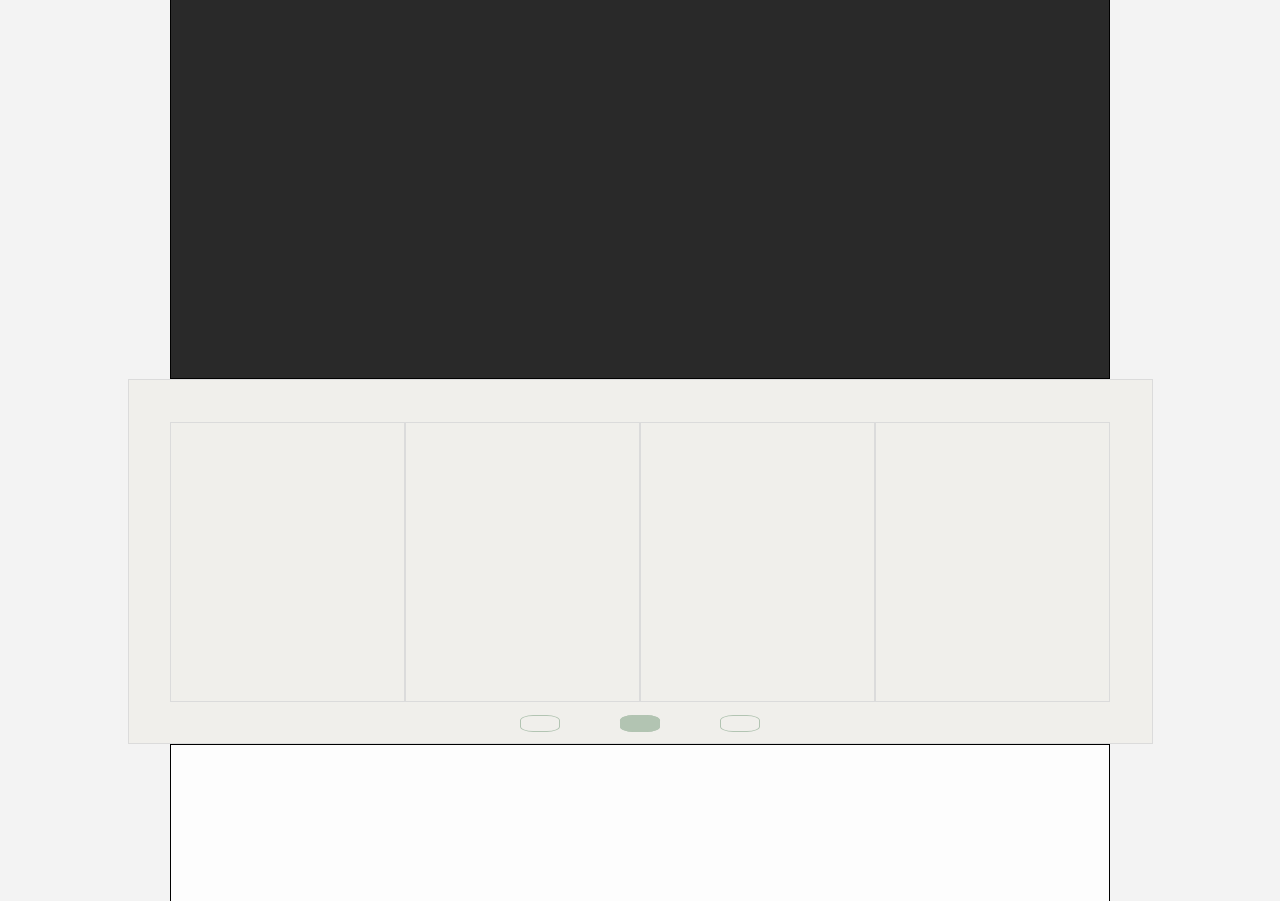
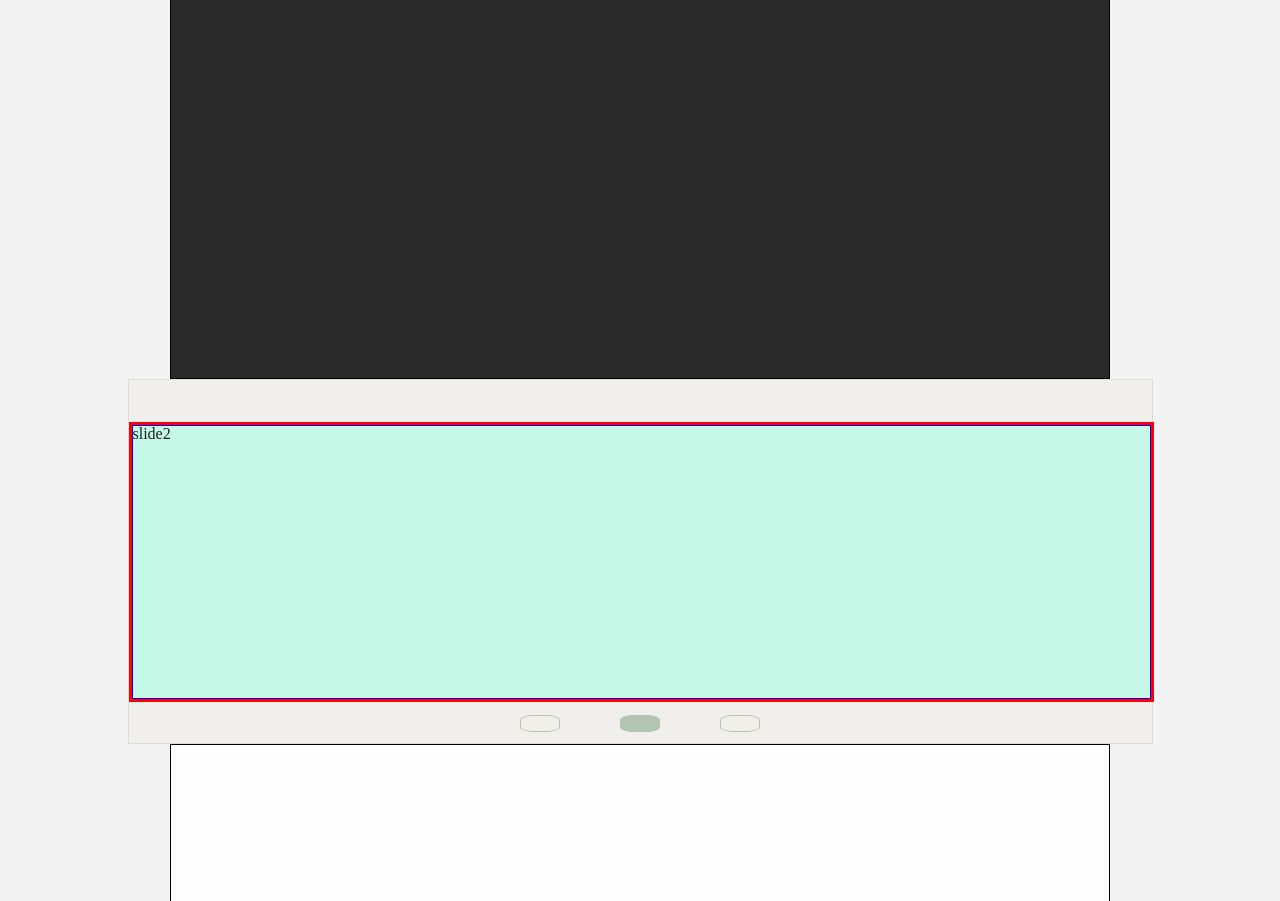
Before and after one commit to Romron/sites_templates, a PHP site: page /Training/portfolio-duplex/portfolio-duplex/index.html in a window 1280 px wide. Shown: the part 238-1139 px from the top of the page. Run offline with PHP 8.4, Linux system fonts and the light colour scheme.

Commit message:
переделал slider на z-index: 1; opacity: 1;

```diff
--- a/Training/portfolio-duplex/portfolio-duplex/css/style.css
+++ b/Training/portfolio-duplex/portfolio-duplex/css/style.css
@@ -168,9 +168,8 @@ img {
 		border: 1px solid #dbdbdb;
 	}
 
-	.wrap-slider-cards,
-	.wrap-hiden	{
-		width: 3760px;
+	.wrap-slider-cards{
+		width: 1025px;
 		height: 280px;
 		position: absolute;
 		left: 0px;
@@ -178,22 +177,24 @@ img {
 		margin: 0px auto;
 		top: 50%;
 		transform: translate(0, -50%);
-	}
+		/*overflow: hidden;*/
 
-	.wrap-hiden{
-		width: 940px;
-		overflow: hidden;
-	}
+		border: 3px solid red;
 
-	.wrap-slider-cards {
-		display: flex;
 	}
 
 	.slider-card {
-		height: 280px;
-		width: 235px;
-		transition: all 1s ease;
-		border: 1px solid #dbdbdb;
+		/*height: 280px;*/
+		height: 100%;
+		width: 100%;
+		/*transition: all 1s ease;*/
+		/*border: 1px solid #dbdbdb;*/
+		border: 1px solid blue;
+
+		position: absolute;
+
+
+		background: #C6F8E7;
 	}
 
 	.slider-card img{
@@ -248,16 +249,20 @@ img {
 	}
 
 	#slide1:checked ~ .wrap-hiden .wrap-slider-cards .slide-middle1{
-		margin-left: 25%;
+		/*margin-left: 25%;*/
 	}
 
-	#slide2:checked ~ .wrap-hiden .wrap-slider-cards .slide1{
-		margin-left: -25%;
+	#slide1:checked ~ .wrap-hiden .wrap-slider-cards .slide1,
+	#slide2:checked ~ .wrap-hiden .wrap-slider-cards .slide2,
+	#slide3:checked ~ .wrap-hiden .wrap-slider-cards .slide3{
+		/*margin-left: -25%;*/
+		z-index: 1;
+		opacity: 1;
 	}
 
 
 	#slide3:checked ~ .wrap-hiden .wrap-slider-cards .slide5{
-		margin-left: -50%;
+		/*margin-left: -50%;*/
 	}
 
 
--- a/Training/portfolio-duplex/portfolio-duplex/index.html
+++ b/Training/portfolio-duplex/portfolio-duplex/index.html
@@ -129,18 +129,18 @@
 
 			<div class="wrap-hiden">
 				<div class="wrap-slider-cards">
-					<div class="slider-card slide1"></div>
-					<div class="slider-card slide2"></div>
-					<div class="slider-card slide3"></div>
-					<div class="slider-card slide4"></div>
-					<div class="slider-card slide-middle1"></div>
-					<div class="slider-card slide-middle2"></div>
-					<div class="slider-card slide-middle3"></div>
-					<div class="slider-card slide-middle4"></div>
-					<div class="slider-card slide5"></div>
-					<div class="slider-card slide6"></div>
-					<div class="slider-card slide7"></div>
-					<div class="slider-card slide8"></div>
+					<div class="slider-card slide1">slide1</div>
+					<div class="slider-card slide2">slide2</div>
+					<div class="slider-card slide3">slide3</div>
+					<div class="slider-card slide4">slide4</div>
+					<div class="slider-card slide-middle1">slide-middle1</div>
+					<div class="slider-card slide-middle2">slide-middle2</div>
+					<div class="slider-card slide-middle3">slide-middle3</div>
+					<div class="slider-card slide-middle4">slide-middle4</div>
+					<div class="slider-card slide5">slide5</div>
+					<div class="slider-card slide6">slide6</div>
+					<div class="slider-card slide7">slide7</div>
+					<div class="slider-card slide8">slide8</div>
 				</div>
 			</div>
 
```
